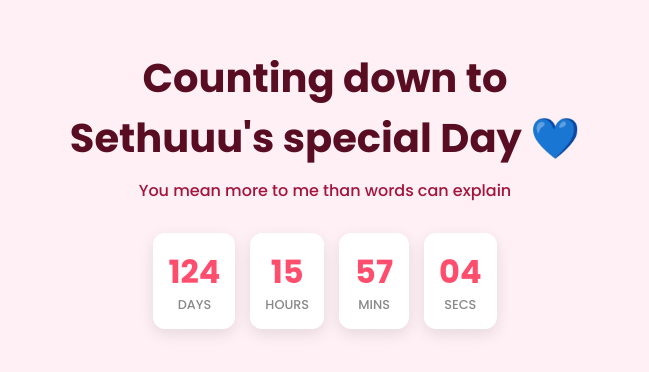
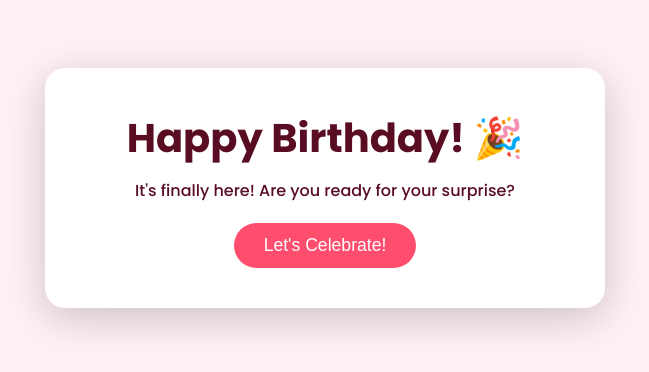
Before and after one commit to AdithyanR-creator/Birthday-site, a plain HTML site: page index.html in a window 1280 px wide. Shown: the part 212-584 px from the top of the page, without its empty margins (315-964 px from the left). Drawn offline with nearby package versions, Linux system fonts and the light colour scheme.

Commit message:
Update index.html

```diff
--- a/index.html
+++ b/index.html
@@ -426,7 +426,7 @@
         }
 
         // DEV MODE: Uncomment this line to skip countdown for testing
-        // switchScreen('screen-modal');
+         switchScreen('screen-modal');
 
     </script>
 </body>
```
